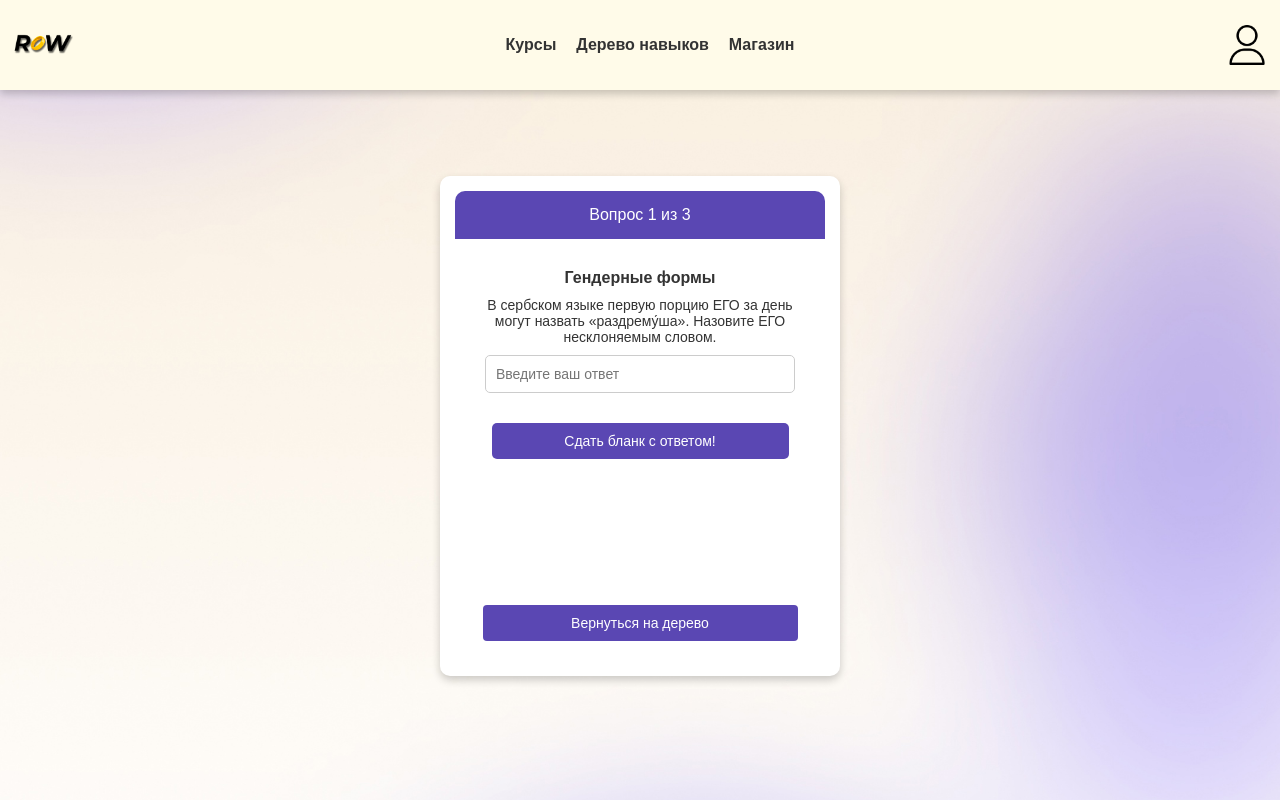
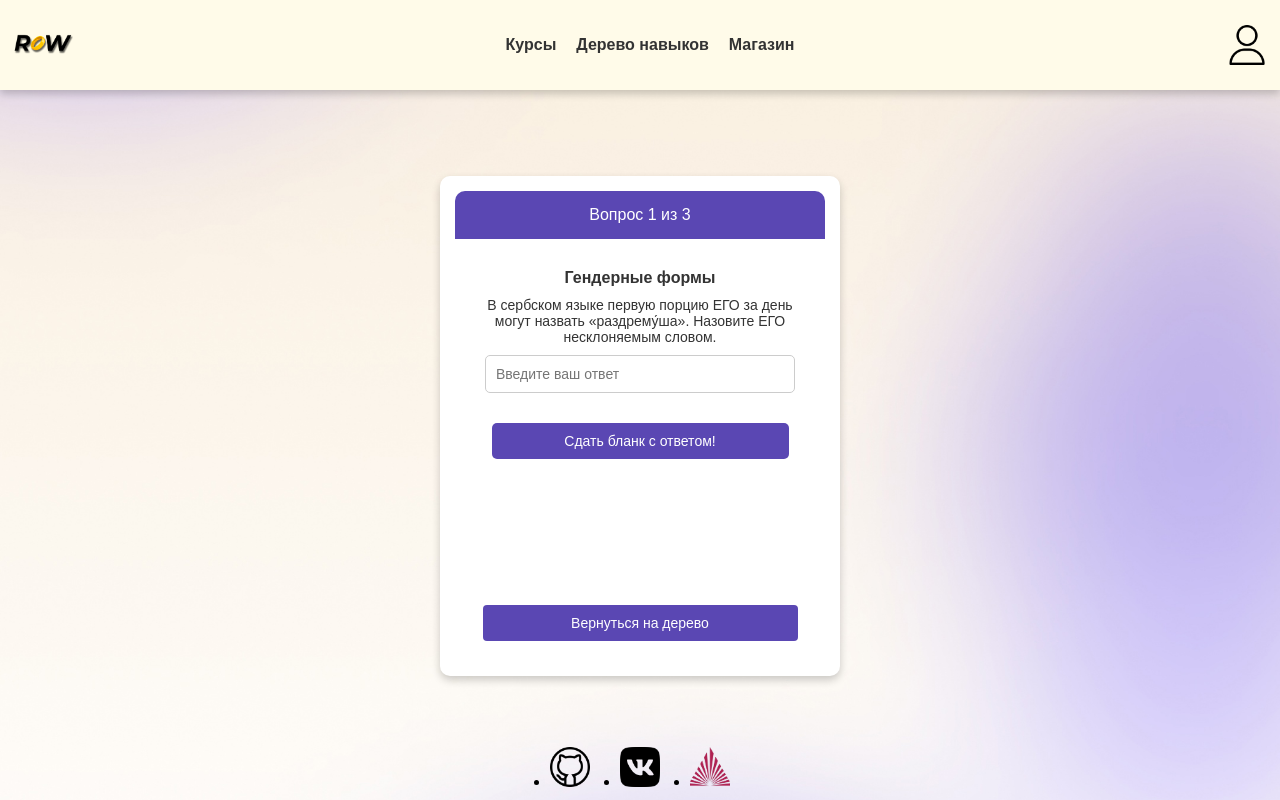
Before and after one commit to NikolyaTruLaLaLa/RingsOfWisdom, a React (Vite) app in the folder frontend/ringsOfWisdom/: page /quiz in a window 1280 px wide. Built offline with nearby package versions, Linux system fonts and the light colour scheme.

Commit message:
Fixed Footer(need fix possition footer)

```diff
--- a/frontend/ringsOfWisdom/src/App.jsx
+++ b/frontend/ringsOfWisdom/src/App.jsx
@@ -38,7 +38,7 @@ function App() {
           <Route path="/stngform" element={<Strongformstree />} />
           <Route path="/quiz" element={<Quez />} />
         </Routes>
-
+        <Footer/>
     </Router>
 
 
--- a/frontend/ringsOfWisdom/src/assets/style/style_quez.css
+++ b/frontend/ringsOfWisdom/src/assets/style/style_quez.css
@@ -1,6 +1,6 @@
 /* Общие стили для квиза */
 .quiz-popup {
-    position:fixed;
+    position:absolute;
     top: 50%;
     left: 50%;
     transform: translate(-50%, -50%);
--- a/frontend/ringsOfWisdom/src/components/footer/Footer.jsx
+++ b/frontend/ringsOfWisdom/src/components/footer/Footer.jsx
@@ -1,34 +1,38 @@
-import "./style_footer.css"
-//import git from"./../assets/images/github.png";
+import "./style_footer.css";
 
+import vk from './../../assets/images/vk.png';
+import sfedu from './../../assets/images/sfedu.png';
+import gitHub from './../../assets/images/github.png';
 
 const Footer = () => {
     return (
-<>
-<footer className="site-footer">
-    <div className="waves">
-        <div className="wave" id="wave1"></div>
-    </div>
-    <div className="social">
-        <a href="#"><img src={git} alt="logo-githab" /></a>
-        <a href="#"><img src={logo} alt="logo-liivk" /></a>
-        <a href="#"><img src={logo} alt="logo-sfedu" /></a>
-    </div>
-    <div className="menu">
-        <a href="#">Home</a>
-        <a href="#">About</a>
-        <a href="#">Services</a>
-        <a href="#">Team</a>
-        <a href="#">Contact</a>
-    </div>
-    <p>©2021 Online Tutorials | All Rights Reserved</p>
-</footer>
-
-<script type="module" src="https://unpkg.com/ionicons@5.5.2/dist/ionicons/ionicons.esm.js"></script>
-<script nomodule src="https://unpkg.com/ionicons@5.5.2/dist/ionicons/ionicons.js"></script>
-
-</>
-    );
+		<footer className="footer">
+			<div className="footer_container">
+				<div className="footer__wrapper">
+					<ul className="social">
+						<li className="social__item">
+							<a href="https://github.com/NikolyaTruLaLaLa/RingsOfWisdom" target="_blank" rel="noopener noreferrer">
+								<img src={gitHub} alt="Link" />
+							</a>
+						</li>
+						<li className="social__item">
+							<a href="https://vk.com/lig_sfedu" target="_blank" rel="noopener noreferrer">
+								<img src={vk} alt="Link" />
+							</a>
+						</li>
+						<li className="social__item">
+							<a href="https://sfedu.ru/" target="_blank" rel="noopener noreferrer">
+								<img src={sfedu} alt="Link" />
+							</a>
+						</li>
+					</ul>
+					<div className="copyright">
+						<p>© 2022 frontend-dev.com</p>
+					</div>
+				</div>
+			</div>
+		</footer>
+	);
 }
 
 export default Footer;
--- a/frontend/ringsOfWisdom/src/components/footer/style_footer.css
+++ b/frontend/ringsOfWisdom/src/components/footer/style_footer.css
@@ -1,62 +1,43 @@
-@import url('https://fonts.googleapis.com/css?family=Poppins:200,300,400,500,600,700,800,900&display=swap');
+/* Footer */
 
-footer{
-    position:relative;/*относительное позиционирование*/
-    width: 100%;/*на всю ширину*/
-    padding: 20px 50px;/*поля для контента*/
-    background: #3586ff;/*цвет футера*/
-    display: flex;
-    justify-content: center;/*в центре по горизонтали*/
-    align-items: center;/*в центре по вертикали*/
+.footer{
+    position:fixed; /* Подвал  приклен, надо пофиксить! */
+    bottom: 0;
+    left: 0;
+    right: 0;
+    height: 5%;
+    margin-bottom: 1%;
 
-    justify-self:flex-end;
+}
 
-    flex-direction: column;
-    margin-top: 100px;/*отступ сверху*/
+.footer__wrapper {
+	display: flex;
+	flex-direction:column;
+	align-items: center;
+	row-gap: 27px;
 }
-footer .wave{
-    position: absolute;/*абсолютное позиционирование*/
-    top: -100px;
-    left: 0;
-    width: 100%;
-    height: 100px;
-    background: url(wave.png);/*картинка волны*/
-    background-size: 1000px 100px;/*ширина и высота волны*/
+
+.social{
+	display: flex;
+	column-gap: 30px;
+	align-items: center;
 }
-.social,
-.menu{
-    position: relative;
-    display: flex;
-    justify-content: center;
-    align-items: center;
-    margin: 10px 0;
-    flex-wrap: wrap;/*разрешен перенос на новую строку*/
+
+.social img{
+    width: 40px;
+    height: auto;
+    max-width: 100%;
+    transition: transform 0.3s ease;
 }
-.social li,
-.menu li{
-    list-style: none;/*удалить черные маркеры*/
+
+.social img :hover{
+    transform:scale(1.1);
 }
-.social a {
-    font-size: 2em;/*размер иконок*/
-    color: #fff;/*цвет иконок*/
-    margin: 0 10px;
-    display: inline-block;/*отображать как строчно-блочный элемент*/
-    transition: 0.5s;/*плавный переход*/
+
+.copyright {
+	font-size: 16px;
 }
-.menu  a {
-    font-size: 1.2em;/*размер ссылок меню*/
-    color: #fff;/*цвет ссылок меню*/
-    opacity: 0.75;/*значение прозрачности*/
-    margin: 0 15px;
-    text-decoration: none;/*ссылка без подчеркивания*/
-    display: inline-block;
+
+.copyright p + p {
+	margin-top: 0.5em;
 }
-.menu  a:hover {
-    opacity: 1;
-}
-footer p {
-    color: #fff;
-    text-align: center;
-    margin-top: 15px;
-    font-size: 1.1em;
-}
```
Also changed, not shown: frontend/ringsOfWisdom/src/assets/images/sfedu.png (added), frontend/ringsOfWisdom/src/assets/images/vk.png (added).
